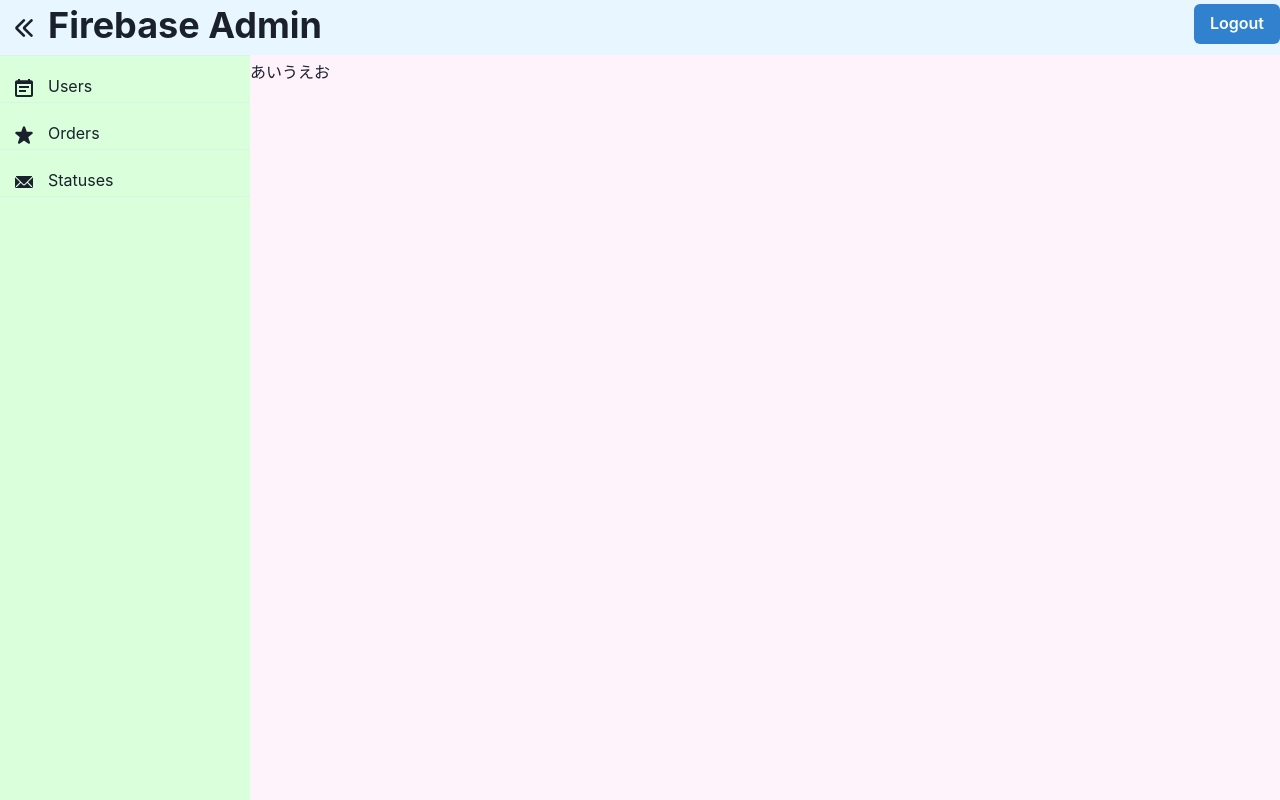
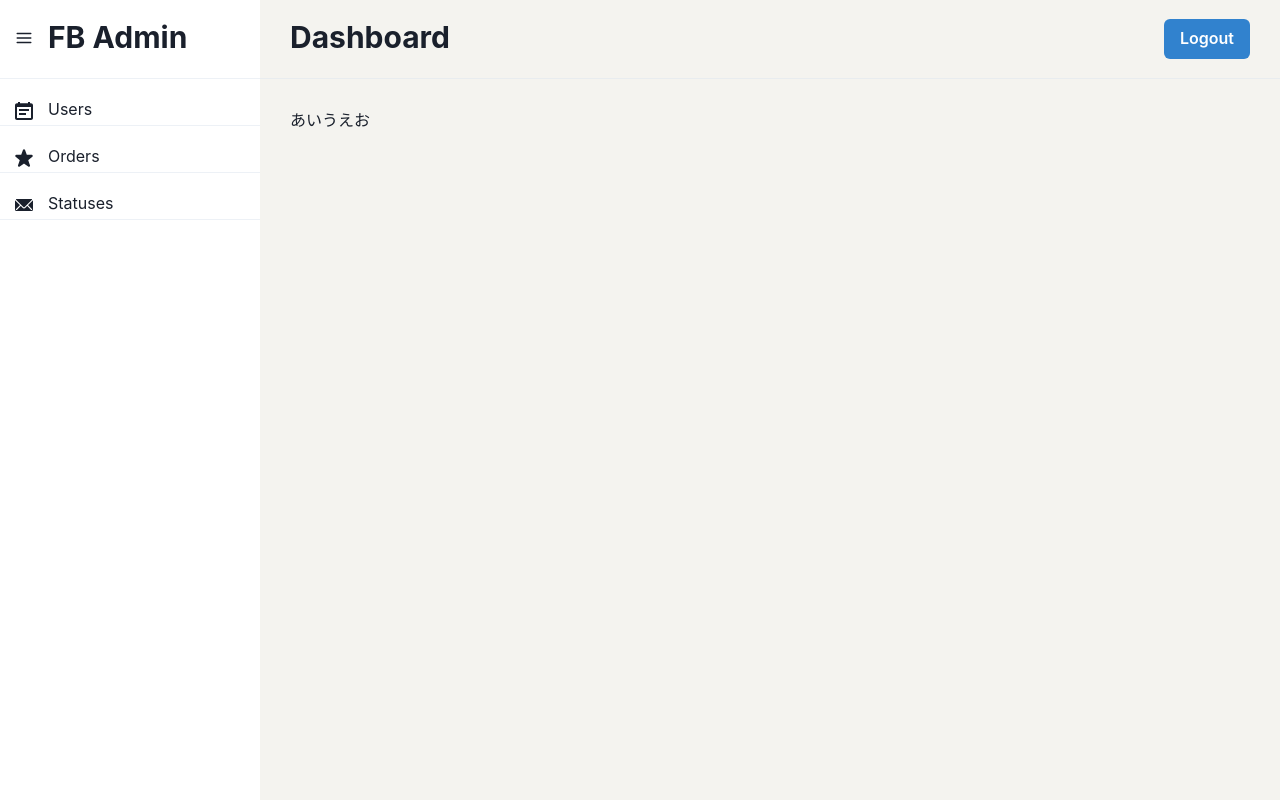
Before and after one commit to sitogi/my-admin-template, a React (Create React App) app: page / in a window 1280 px wide. Built offline with nearby package versions, Linux system fonts and the light colour scheme; no server answers; sample sign-in values are in the browser's storage.

Commit message:
Improve layout and style of whole

```diff
--- a/src/App.tsx
+++ b/src/App.tsx
@@ -3,7 +3,7 @@
 import { css, jsx } from '@emotion/react';
 import Auth from 'components/organisms/Auth/Auth';
 import RouteManager from 'components/organisms/RouteManager/RouteManager';
-import AdminBaseFrame from './components/pages/AdminBaseFrame/AdminBaseFrame';
+import AdminBaseFrame from 'components/pages/AdminBaseFrame/AdminBaseFrame';
 
 const baseCss = css`
   height: 100vh;
--- a/src/components/organisms/PageHeader/PageHeader.tsx
+++ b/src/components/organisms/PageHeader/PageHeader.tsx
@@ -1,46 +1,33 @@
 /** @jsx jsx */
 import React, { FC } from 'react'; // eslint-disable-line @typescript-eslint/no-unused-vars
 import { css, jsx } from '@emotion/react';
-import { Box, Flex, Heading, IconButton, Spacer } from '@chakra-ui/react';
-import { ArrowLeftIcon, HamburgerIcon } from '@chakra-ui/icons';
+import { Box, Divider, Flex, Heading, Spacer } from '@chakra-ui/react';
 import VerticallyCentered from 'components/molecules/VerticalyCentered/VertialyCentered';
-import LogoutButtonContainer from '../../atoms/LogoutButton';
-
-export const HEADER_HEIGHT = `55px`;
+import { HEADER_HEIGHT_PX, SIDEBAR_WIDTH_PX } from 'components/styleConstants';
+import LogoutButtonContainer from 'components/atoms/LogoutButton';
 
 const headerCss = css`
-  height: ${HEADER_HEIGHT};
-  width: 100vw;
-  background-color: #e8f6ff;
+  height: calc(${HEADER_HEIGHT_PX} + 0.5rem); // サイドメニューの Divider の開始位置と無理やり一致させている
+  width: calc(100vw - ${SIDEBAR_WIDTH_PX});
+  background-color: #f4f3ef;
 `;
 
-interface PageHeaderProps {
-  menuVisible: boolean;
-  menuButtonClicked: () => void;
-}
-
-const PageHeader: FC<PageHeaderProps> = ({ menuVisible, menuButtonClicked }) => (
+const PageHeader: FC<{ currentPageTitle?: string }> = ({ currentPageTitle = 'Dashboard' }) => (
   <div css={headerCss}>
     <VerticallyCentered>
       <Flex>
         <Box>
-          <IconButton
-            variant="o"
-            aria-label="Menu open"
-            size="lg"
-            icon={menuVisible ? <ArrowLeftIcon /> : <HamburgerIcon />}
-            onClick={(_event) => menuButtonClicked()}
-          />
-        </Box>
-        <Box>
-          <Heading>Firebase Admin</Heading>
+          <Heading as="h3" size="lg" ml="30px">
+            {currentPageTitle}
+          </Heading>
         </Box>
         <Spacer />
-        <Box>
+        <Box mr="30px">
           <LogoutButtonContainer />
         </Box>
       </Flex>
     </VerticallyCentered>
+    <Divider />
   </div>
 );
 
--- a/src/components/organisms/PageHeader/PageHeaderContainer.tsx
+++ /dev/null
@@ -1,17 +0,0 @@
-/** @jsx jsx */
-import React, { FC } from 'react'; // eslint-disable-line @typescript-eslint/no-unused-vars
-import { jsx } from '@emotion/react';
-import PageHeader from 'components/organisms/PageHeader/PageHeader';
-import { useDispatch, useSelector } from 'react-redux';
-import { sidebarSlice } from 'features/sidebar';
-import { RootState } from 'store';
-
-const PageHeaderContainer: FC = () => {
-  const dispatch = useDispatch();
-  const visible = useSelector<RootState, boolean>((state) => state.sidebar.visible);
-  const { setVisible } = sidebarSlice.actions;
-
-  return <PageHeader menuVisible={visible} menuButtonClicked={() => dispatch(setVisible(!visible))} />;
-};
-
-export default PageHeaderContainer;
--- a/src/components/organisms/RouteManager/RouteManager.tsx
+++ b/src/components/organisms/RouteManager/RouteManager.tsx
@@ -1,6 +1,6 @@
 import React, { FC } from 'react';
 import { Route } from 'react-router';
-import LoginContainer from 'components/pages/Login/Login';
+import LoginContainer from 'components/pages/Login/LoginContainer';
 
 export const PATH_ROOT = '/';
 export const PATH_LOGIN = '/login';
--- a/src/components/pages/AdminBaseFrame/AdminBaseFrame.tsx
+++ b/src/components/pages/AdminBaseFrame/AdminBaseFrame.tsx
@@ -2,14 +2,13 @@
 import React, { FC, Fragment } from 'react'; // eslint-disable-line @typescript-eslint/no-unused-vars
 import { css, jsx } from '@emotion/react';
 import { Route, Switch } from 'react-router';
+import { PATH_ROOT } from 'components/organisms/RouteManager/RouteManager';
 import SidebarContainer from 'components/templates/Sidebar/SidebarContainer';
-import { PATH_ROOT } from 'components/organisms/RouteManager/RouteManager';
-import { HEADER_HEIGHT } from 'components/organisms/PageHeader/PageHeader';
-import PageHeaderContainer from 'components/organisms/PageHeader/PageHeaderContainer';
+import PageHeader from 'components/organisms/PageHeader/PageHeader';
 
 const containerCss = css`
   display: flex;
-  height: calc(100vh - ${HEADER_HEIGHT});
+  height: 100vh;
 `;
 
 const navigationCss = css`
@@ -19,9 +18,13 @@
 const mainCss = css`
   margin: 0 auto;
   height: 100%;
-  padding-top: 5px;
   width: 100%;
-  background-color: #fff3fb;
+  background-color: #f4f3ef;
+`;
+
+const contentsCss = css`
+  margin: 30px;
+  background-color: #f4f3ef;
 `;
 
 const DummyContent = () => (
@@ -33,15 +36,17 @@
 const AdminBaseFrame: FC = () => {
   return (
     <Fragment>
-      <PageHeaderContainer />
       <div css={containerCss}>
         <aside css={navigationCss}>
           <SidebarContainer />
         </aside>
         <main css={mainCss}>
-          <Switch>
-            <Route exact path={PATH_ROOT} component={DummyContent} />
-          </Switch>
+          <PageHeader />
+          <div css={contentsCss}>
+            <Switch>
+              <Route exact path={PATH_ROOT} component={DummyContent} />
+            </Switch>
+          </div>
         </main>
       </div>
     </Fragment>
--- /dev/null
+++ b/src/components/styleConstants.ts
@@ -0,0 +1,2 @@
+export const HEADER_HEIGHT_PX = '70px';
+export const SIDEBAR_WIDTH_PX = '260px';
--- a/src/components/templates/Sidebar/Sidebar.tsx
+++ b/src/components/templates/Sidebar/Sidebar.tsx
@@ -1,28 +1,48 @@
 /** @jsx jsx */
 import React, { FC } from 'react'; // eslint-disable-line @typescript-eslint/no-unused-vars
 import { css, jsx } from '@emotion/react';
-import { Box, Divider, IconButton, VStack } from '@chakra-ui/react';
-import { CalendarIcon, EmailIcon, StarIcon } from '@chakra-ui/icons';
+import { Box, Divider, Flex, Heading, IconButton, VStack } from '@chakra-ui/react';
+import { CalendarIcon, EmailIcon, HamburgerIcon, StarIcon } from '@chakra-ui/icons';
+import { HEADER_HEIGHT_PX, SIDEBAR_WIDTH_PX } from 'components/styleConstants';
+import VerticallyCentered from 'components/molecules/VerticalyCentered/VertialyCentered';
 
 const sidebarCss = css`
   flex: 0 0 auto;
   height: 100%;
-  width: 250px;
-  background-color: #d9ffdb;
+  width: ${SIDEBAR_WIDTH_PX};
+  background-color: #ffffff;
 `;
 
 const sidebarSmallCss = css`
   flex: 0 0 auto;
   height: 100%;
   width: 50px;
-  background-color: #d9ffdb;
+  background-color: #ffffff;
 `;
 
-const Sidebar: FC<{ visible: boolean }> = ({ visible }) => {
+const Sidebar: FC<{ visible: boolean; hamburgerClicked: () => void }> = ({ visible, hamburgerClicked }) => {
   if (visible) {
     return (
       <div css={sidebarCss}>
         <VStack align="stretch">
+          <Box h={HEADER_HEIGHT_PX}>
+            <VerticallyCentered>
+              <Flex>
+                <IconButton
+                  icon={<HamburgerIcon />}
+                  variant="o"
+                  colorScheme="teal"
+                  aria-label="Menu open"
+                  size="lg"
+                  onClick={(_event) => hamburgerClicked()}
+                  mt="5px"
+                />
+                <Heading as="h3" size="lg" mt="10px">
+                  FB Admin
+                </Heading>
+              </Flex>
+            </VerticallyCentered>
+          </Box>
           <Divider />
           <Box h="30px">
             <IconButton icon={<CalendarIcon />} variant="o" colorScheme="teal" aria-label="Menu open" size="lg" />
@@ -47,6 +67,18 @@
   return (
     <div css={sidebarSmallCss}>
       <VStack align="stretch">
+        <Box h={HEADER_HEIGHT_PX}>
+          <VerticallyCentered>
+            <IconButton
+              icon={<HamburgerIcon />}
+              variant="o"
+              colorScheme="teal"
+              aria-label="Menu open"
+              size="lg"
+              onClick={(_event) => hamburgerClicked()}
+            />
+          </VerticallyCentered>
+        </Box>
         <Divider />
         <Box h="30px">
           <IconButton icon={<CalendarIcon />} variant="o" colorScheme="teal" aria-label="Menu open" size="lg" />
--- a/src/components/templates/Sidebar/SidebarContainer.tsx
+++ b/src/components/templates/Sidebar/SidebarContainer.tsx
@@ -1,14 +1,12 @@
 /** @jsx jsx */
-import React, { FC } from 'react'; // eslint-disable-line @typescript-eslint/no-unused-vars
+import React, { FC, useState } from 'react'; // eslint-disable-line @typescript-eslint/no-unused-vars
 import { jsx } from '@emotion/react';
-import { useSelector } from 'react-redux';
-import { RootState } from 'store';
-import Sidebar from './Sidebar';
+import Sidebar from 'components/templates/Sidebar/Sidebar';
 
 const SidebarContainer: FC = () => {
-  const visible = useSelector<RootState, boolean>((state) => state.sidebar.visible);
+  const [visible, setVisible] = useState<boolean>(true);
 
-  return <Sidebar visible={visible} />;
+  return <Sidebar visible={visible} hamburgerClicked={() => setVisible(!visible)} />;
 };
 
 export default SidebarContainer;
```
